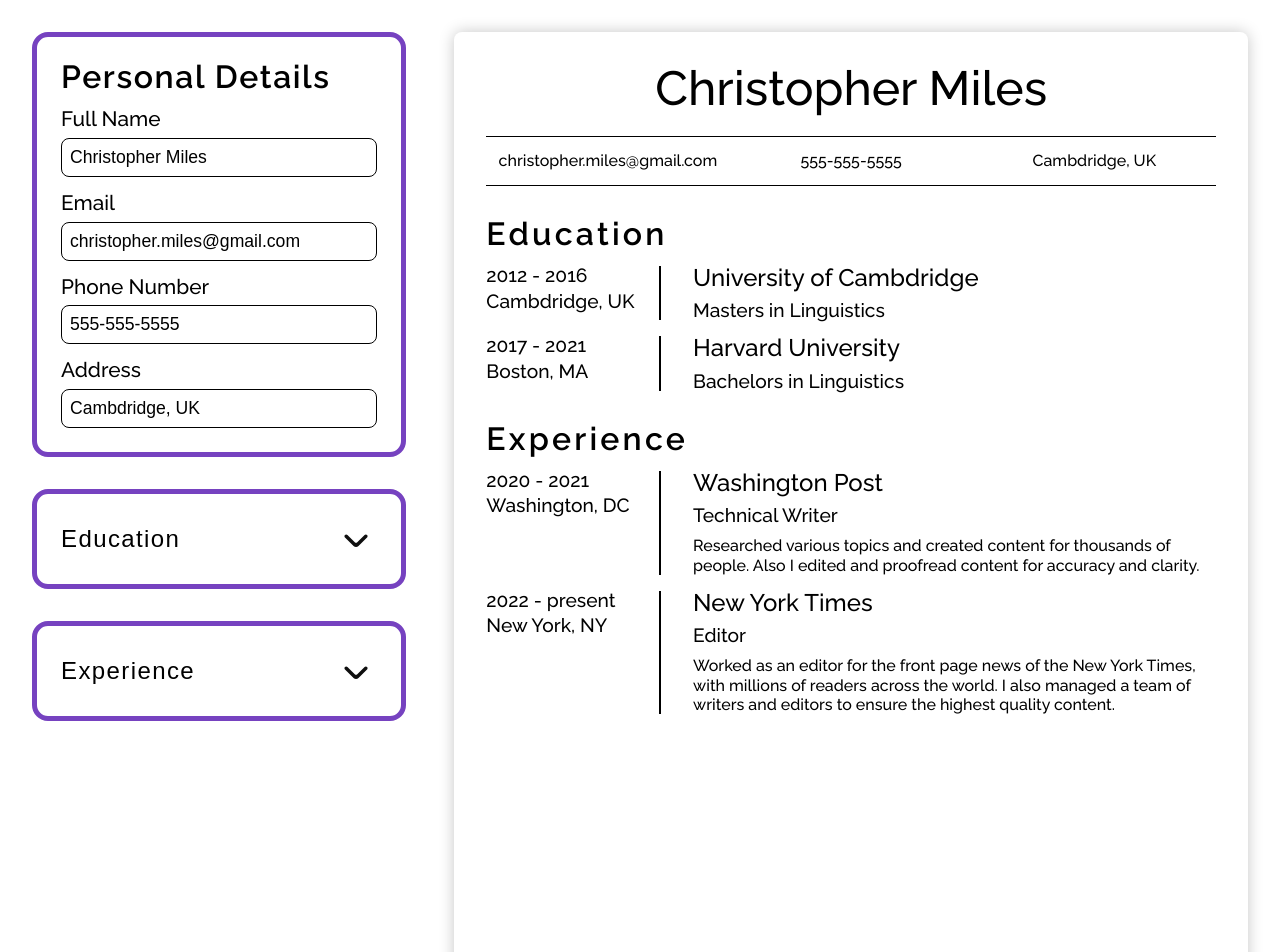
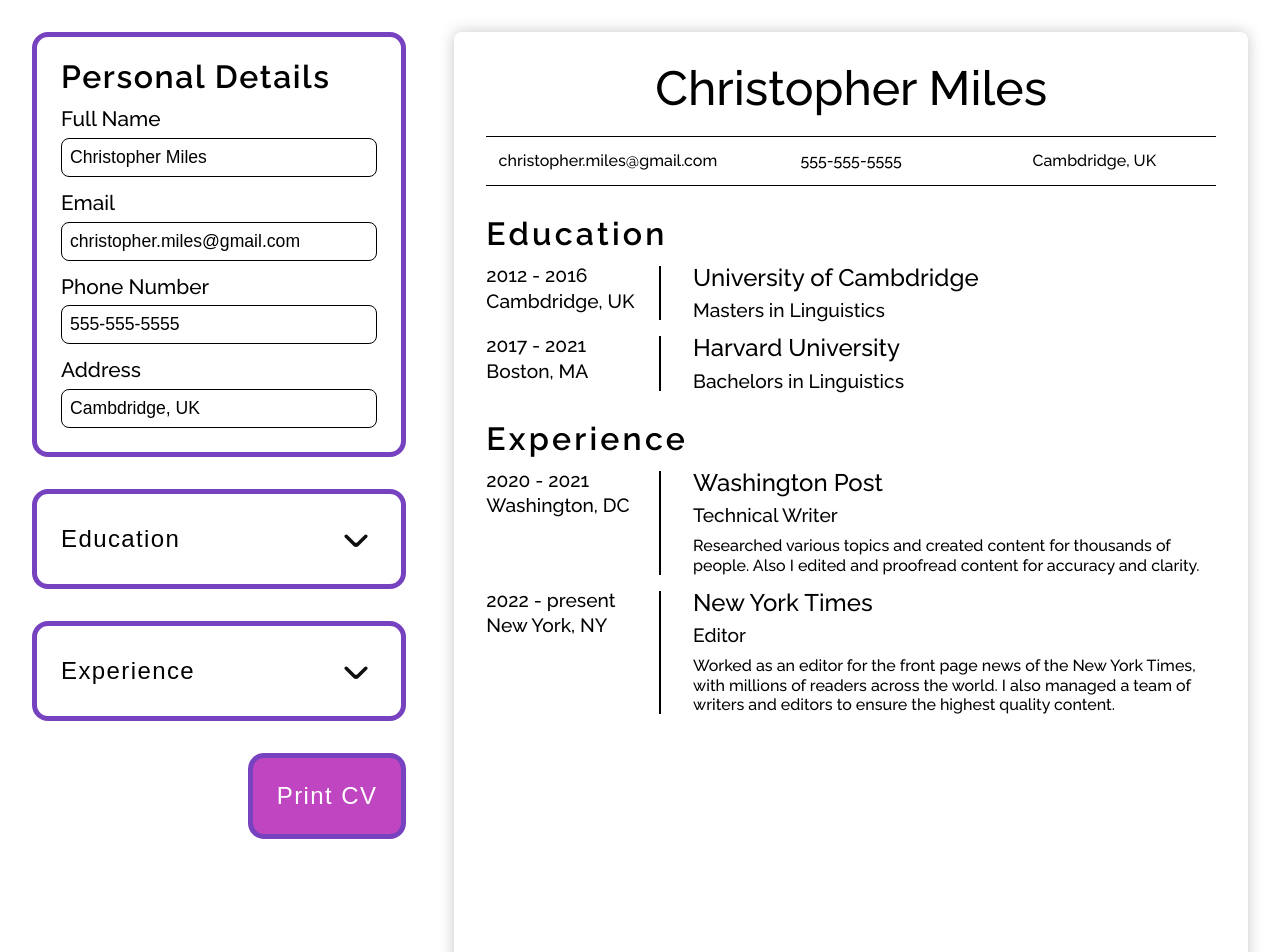
Before and after one commit to NontasBak/cv-application, a React (Vite) app: page / in a window 1280 px wide. Shown: the top 952 px of the page. Built offline with nearby package versions, Linux system fonts and the light colour scheme.

Commit message:
Add print button

```diff
--- a/src/components/InputFields.jsx
+++ b/src/components/InputFields.jsx
@@ -47,6 +47,7 @@
                 activeExperience={activeExperience}
                 setActiveExperience={setActiveExperience}
             />
+            <button className="print" onClick={window.print}>Print CV</button>
         </div>
     );
 }
--- a/src/styles/app.css
+++ b/src/styles/app.css
@@ -54,7 +54,8 @@
     animation: dropDown 0.3s;
 }
 
-.showing-education, .showing-experience {
+.showing-education,
+.showing-experience {
     transform-origin: top center;
     animation: fadeIn 0.5s;
 }
@@ -198,6 +199,17 @@
     cursor: pointer;
 }
 
+.print {
+    justify-content: center !important;
+    background-color: rgb(192, 69, 192);
+    color: white;
+    align-self: flex-end;
+}
+
+.print:hover {
+    background-color: rgb(219, 82, 219) !important;
+}
+
 @media (max-width: 1186px) {
     .app {
         flex-direction: column;
--- a/src/styles/resume.css
+++ b/src/styles/resume.css
@@ -88,7 +88,7 @@
     line-height: 1.2lh;
 }
 
-@media (max-width: 835px) {
+@media screen and (max-width: 835px) {
     :root {
         font-size: 10px;
     }
@@ -99,3 +99,19 @@
         width: 100%;
     }
 }
+
+@media print {
+    .input-container {
+        display: none;
+    }
+
+    .resume {
+        height: 27.7cm;
+        box-shadow: none;
+        margin-top: -25px;
+    }
+}
+
+@page {
+    margin: 0;
+}
```
